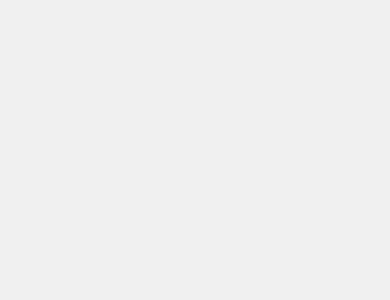
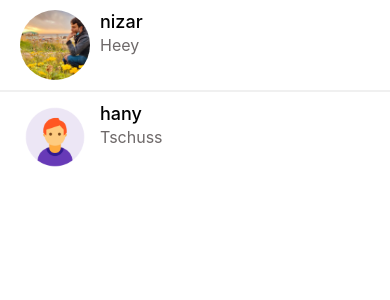
Before and after one commit to Nizar7zak/DoneWithIt, a React Native app: screen / in a window 390 px wide. Shown: the top 300 px of the page. Built offline with nearby package versions, Linux system fonts and the light colour scheme.

Commit message:
add spearator componenet  between items

```diff
--- a/App.js
+++ b/App.js
@@ -1,12 +1,14 @@
 import { StatusBar as StatusBarExpo } from "expo-status-bar";
 import { View, StyleSheet } from "react-native";
 
+
 import colors from "./app/config/colors";
+import Messages from "./app/screens/Messages";
 
 export default function App() {
   return (
     <View style={styles.container}>
-
+      <Messages />
       <StatusBarExpo style="auto" />
     </View>
   );
--- /dev/null
+++ b/app/components/ItemSperator.js
@@ -0,0 +1,15 @@
+import { View, StyleSheet } from "react-native";
+
+import colors from "../config/colors";
+
+export const ItemSeparator = () => {
+  return <View style={styles.separator} />;
+};
+
+const styles = StyleSheet.create({
+  separator: {
+    width: "100%",
+    height: 1.5,
+    backgroundColor: colors.grey,
+  },
+});
--- a/app/components/ListItem.js
+++ b/app/components/ListItem.js
@@ -18,13 +18,13 @@ export const ListItem = ({ title, subTitle, imagePath }) => {
 const styles = StyleSheet.create({
   container: {
     flexDirection: "row",
+    padding: 10,
   },
   image: {
     width: 70,
     height: 70,
     borderRadius: 35,
-    marginLeft: 20,
-    marginRight: 10,
+    marginHorizontal: 10,
   },
   detailsContainer: {
     height: 70,
--- a/app/components/SafeScreen.js
+++ b/app/components/SafeScreen.js
@@ -1,7 +1,7 @@
 import { SafeAreaView, StyleSheet } from "react-native";
 import Constants from "expo-constants";
 
-const SafeScreen = ({ children }) => {
+export const SafeScreen = ({ children }) => {
   return <SafeAreaView style={styles.screen}>{children}</SafeAreaView>;
 };
 
@@ -12,4 +12,3 @@ const styles = StyleSheet.create({
     paddingTop: Constants.statusBarHeight,
   },
 });
-export default SafeScreen;
--- a/app/config/colors.js
+++ b/app/config/colors.js
@@ -4,5 +4,5 @@ export default {
   black: "#000",
   white: "#fff",
   grey: "#f0f0f0",
-  medium: "#6e6969"
+  medium: "#6e6969",
 };
--- a/app/screens/ImageView.js
+++ b/app/screens/ImageView.js
@@ -3,7 +3,7 @@ import { MaterialCommunityIcons } from "@expo/vector-icons";
 
 import { AppImage } from "../components/AppImage";
 import colors from "../config/colors";
-import SafeScreen from "../components/SafeScreen";
+import { SafeScreen } from "../components/SafeScreen";
 
 const ImageView = () => {
   return (
--- a/app/screens/Messages.js
+++ b/app/screens/Messages.js
@@ -1,6 +1,10 @@
 import { FlatList, StyleSheet } from "react-native";
+
+import { ItemSeparator } from "../components/ItemSperator";
 import { ListItem } from "../components/ListItem";
-import SafeScreen from "../components/SafeScreen";
+import { SafeScreen } from "../components/SafeScreen";
+import colors from "../config/colors";
+
 const messages = [
   {
     id: 1,
@@ -30,13 +34,14 @@ const Messages = () => {
             imagePath={item.image}
           />
         )}
+        ItemSeparatorComponent={ItemSeparator}
       />
     </SafeScreen>
   );
 };
 const styles = StyleSheet.create({
   messages: {
-    backgroundColor: "#f1f1f1",
+    backgroundColor: colors.white,
   },
 });
 
```
